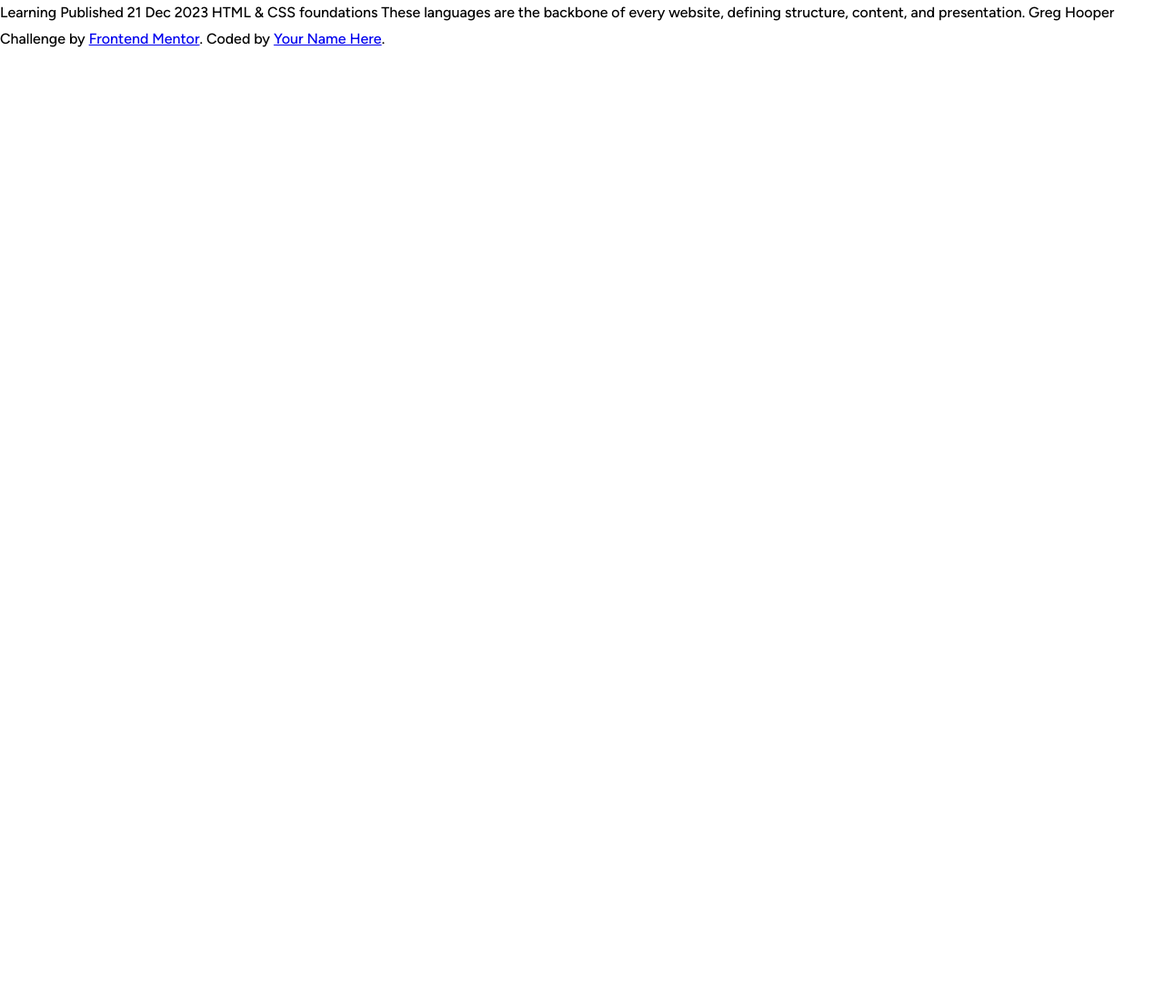
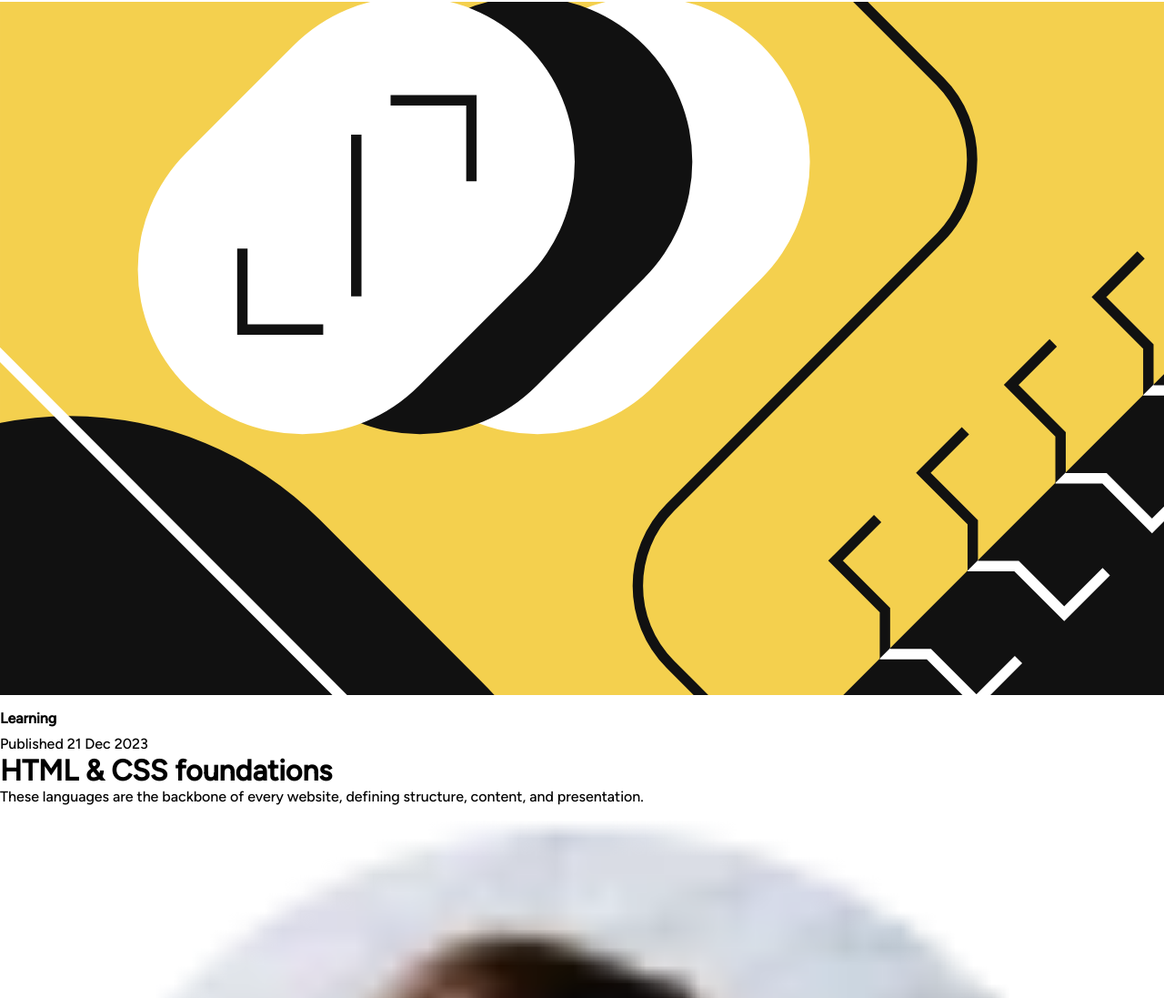
Before and after one commit to developer-sultan/blog-preview-card, a plain HTML site: page index.html in a window 1280 px wide. Shown: the top 1097 px of the page at 91% size. Before the commit the page ends 800 px from the top, so only its background shows below. Drawn offline with Linux system fonts and the light colour scheme.

Commit message:
markup completed

```diff
--- a/index.html
+++ b/index.html
@@ -28,15 +28,55 @@
 </head>
 <body>
 
-  Learning
+<!-- Blog preview card -->
 
-  Published 21 Dec 2023
+<div class="card">
 
-  HTML & CSS foundations
+    <!-- Card Image Starts -->
+    <figure>
+      <img src="assets/images/illustration-article.svg" alt="blog-preview-image">
+    </figure>
+    <!-- Card Image Ends -->
 
-  These languages are the backbone of every website, defining structure, content, and presentation.
+    <!-- Card Contents Starts -->
 
-  Greg Hooper
+    <!-- card_tag -->
+     <div class="card_tag">
+      <strong>Learning</strong>
+     </div>
+
+     <!-- card_date -->
+      <div class="card_date">
+        <p>Published 21 Dec 2023</p>
+      </div>
+
+      <!-- card_title -->
+       <div class="card_title">
+        <h1>HTML & CSS foundations</h1>
+       </div>
+
+       <!-- card_description -->
+        <div class="card_description">
+          <p>These languages are the backbone of every website, defining structure, content, and presentation.</p>
+        </div>
+    <!-- Card Contents Ends -->
+
+    <!-- Card author Starts -->
+     <div class="card_author">
+      <img src="assets/images/image-avatar.webp" alt="card-author">
+      <strong>Greg Hooper</strong>
+     </div>
+    <!-- Card author Ends -->
+</div>
+
+
+
+
+
+
+
+
+
 
   <div class="attribution">
     Challenge by <a href="https://www.frontendmentor.io?ref=challenge" target="_blank">Frontend Mentor</a>.
```
